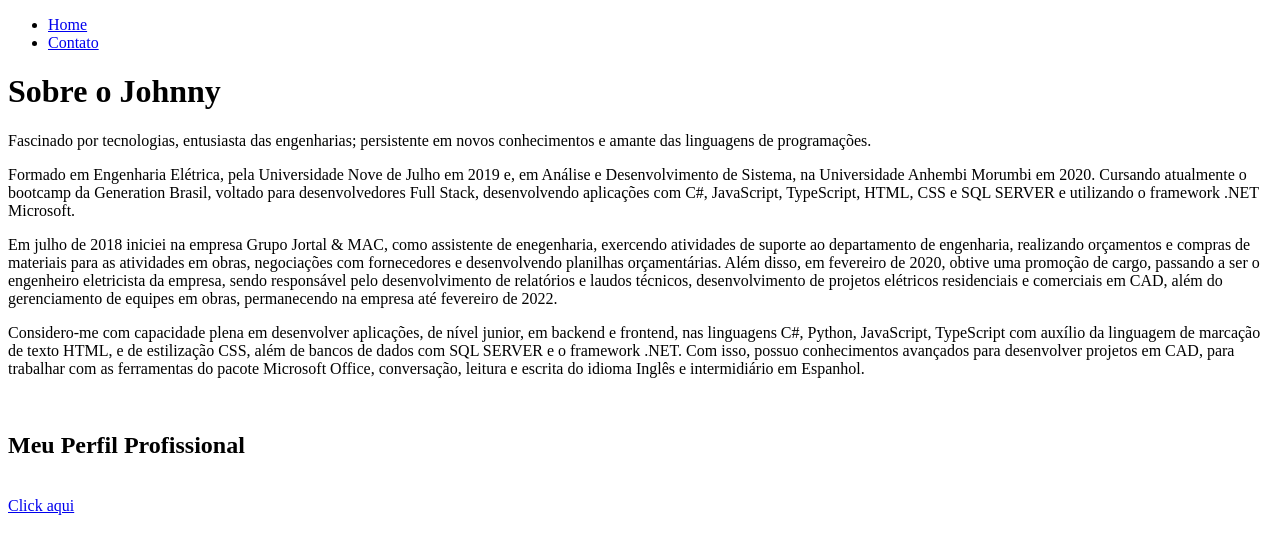
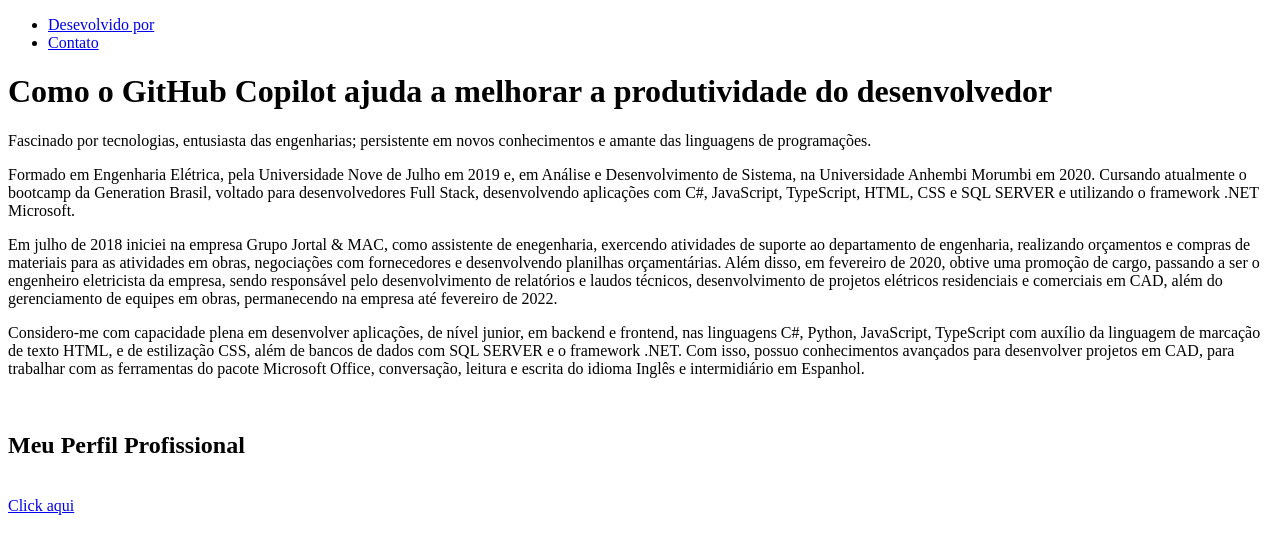
Before and after one commit to johnnymarcelino/frontend, a plain HTML site: page index.html in a window 1280 px wide. Drawn offline with Linux system fonts and the light colour scheme.

Commit message:
@johnnymarcelino [Task: index.html updated] {17:50 24/08/2022}

```diff
--- a/index.html
+++ b/index.html
@@ -10,20 +10,19 @@
 
     <ul>
         <li>
-            <a href="index.html" target=" _blank"> Home </a>
+            <a href="index.html" target=" _blank"> Desevolvido por </a>
         </li>
         <li>
             <a href="contato.html">Contato</a>
         </li>
     </ul>
 
-    <h1>Sobre o Johnny</h1>
+    <h1>Como o GitHub Copilot ajuda a melhorar a produtividade do desenvolvedor</h1>
     <!-- <h2>sub</h2>
     <h3>sub</h3>
     <h4>sub</h4>
     <h5>sub</h5>
     <h6>sub</h6> -->
-
     <p>
         Fascinado por tecnologias, entusiasta das engenharias; persistente em novos conhecimentos e amante das linguagens de programações.
     </p>
```
